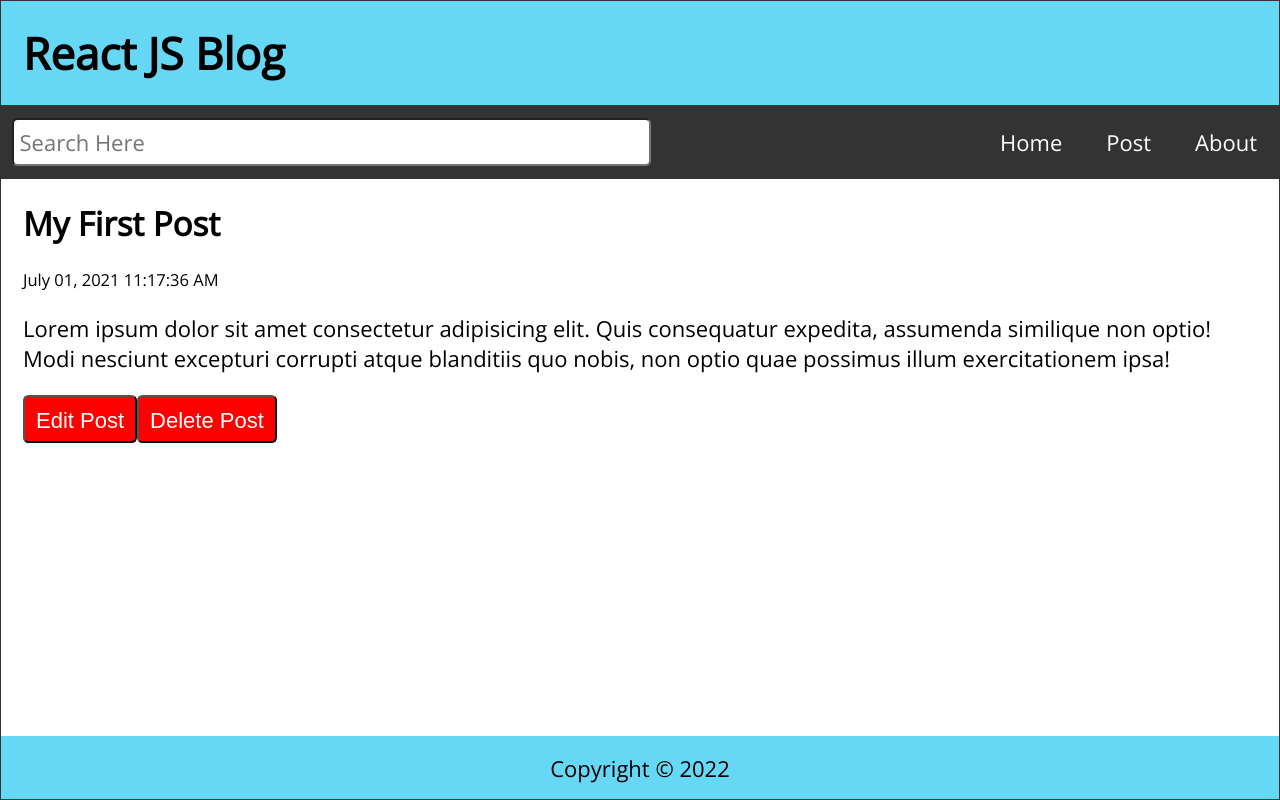
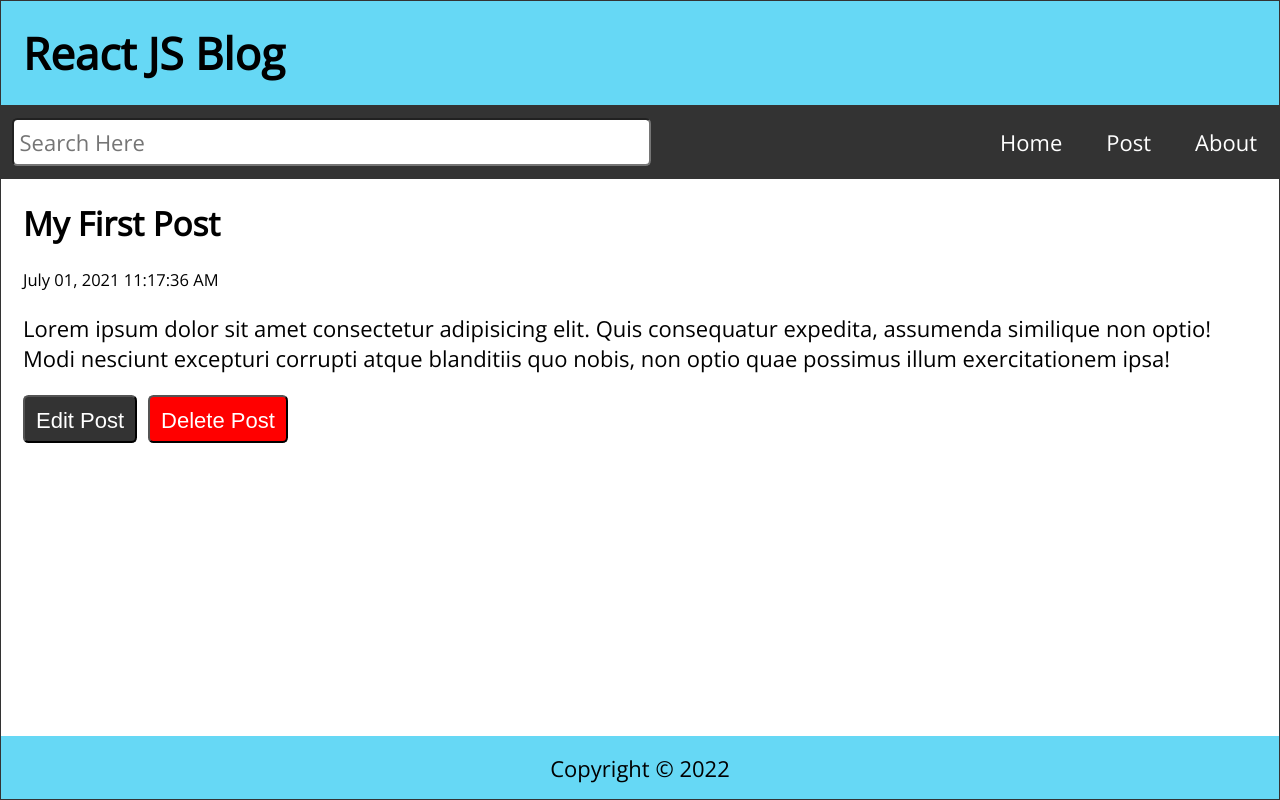
Before and after one commit to MusfiqDehan/react-tech-blog, a React (Create React App) app: page /post/1 in a window 1280 px wide. Built offline with nearby package versions, Linux system fonts and the light colour scheme; data requests are answered from the project's data file.

Commit message:
add some margin and color in buttons

```diff
--- a/src/index.css
+++ b/src/index.css
@@ -208,7 +208,8 @@
 .Missing h2,
 .PostPage h2,
 .Missing p,
-.PostPage p {
+.PostPage p,
+.NewPost p {
     margin-bottom: 1rem;
 }
 
@@ -217,10 +218,18 @@
     min-width: 48px;
     border-radius: 0.25rem;
     padding: 0.5rem;
+    margin-right: 0.5rem;
     font-size: 1rem;
-    background-color: red;
     color: #fff;
     cursor: pointer;
+}
+
+.editButton {
+    background-color: #333;
+}
+
+.deleteButton {
+    background-color: red;
 }
 
 .statusMsg {
```
